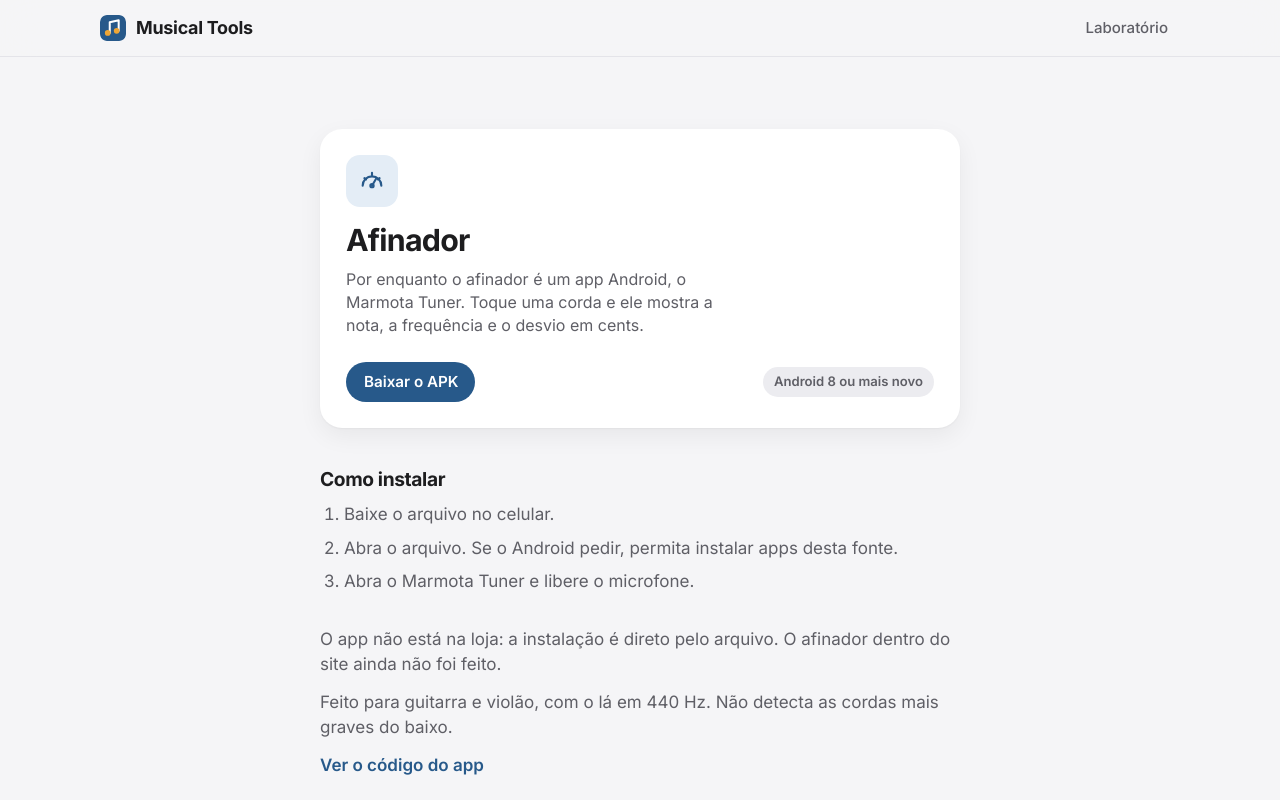
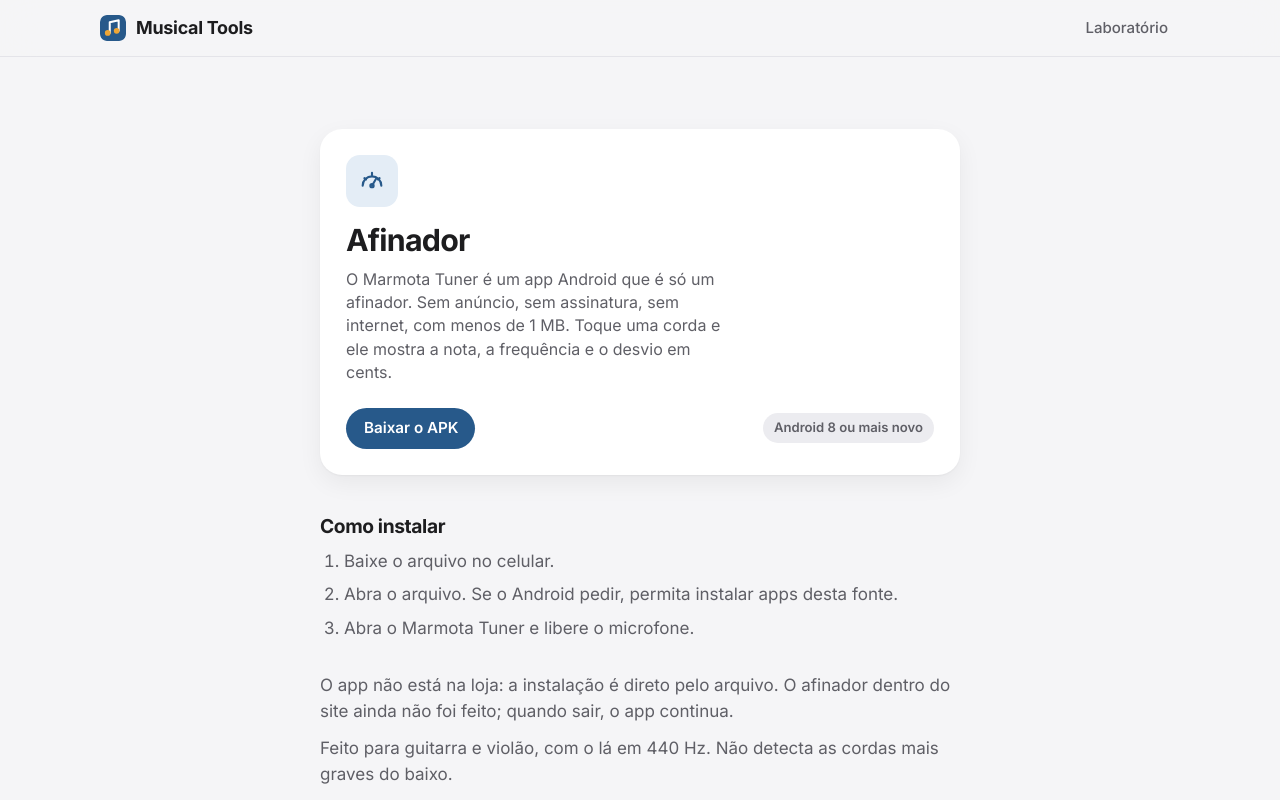
Before and after one commit to MatheusFinatto/music, a Next.js app: page /pt-BR/afinador in a window 1280 px wide. Shown: the top 800 px of the page. Built offline with nearby package versions, Linux system fonts and the light colour scheme.

Commit message:
Afinador: o app Android convive com o afinador do site
O Marmota Tuner fica mesmo depois do afinador web: é só um afinador,
sem anúncio, sem internet, menos de 1 MB. Textos da página /afinador,
PROJETO, ROADMAP e CLAUDE.md passam a dizer isso.

```diff
--- a/messages/pt-BR.json
+++ b/messages/pt-BR.json
@@ -53,14 +53,14 @@
   "afinador": {
     "title": "Afinador",
     "description": "Marmota Tuner: app Android de afinação pelo microfone, com a nota e o desvio em cents.",
-    "lead": "Por enquanto o afinador é um app Android, o Marmota Tuner. Toque uma corda e ele mostra a nota, a frequência e o desvio em cents.",
+    "lead": "O Marmota Tuner é um app Android que é só um afinador. Sem anúncio, sem assinatura, sem internet, com menos de 1 MB. Toque uma corda e ele mostra a nota, a frequência e o desvio em cents.",
     "download": "Baixar o APK",
     "platform": "Android 8 ou mais novo",
     "installTitle": "Como instalar",
     "step1": "Baixe o arquivo no celular.",
     "step2": "Abra o arquivo. Se o Android pedir, permita instalar apps desta fonte.",
     "step3": "Abra o Marmota Tuner e libere o microfone.",
-    "notStore": "O app não está na loja: a instalação é direto pelo arquivo. O afinador dentro do site ainda não foi feito.",
+    "notStore": "O app não está na loja: a instalação é direto pelo arquivo. O afinador dentro do site ainda não foi feito; quando sair, o app continua.",
     "limits": "Feito para guitarra e violão, com o lá em 440 Hz. Não detecta as cordas mais graves do baixo.",
     "source": "Ver o código do app"
   },
--- a/src/tools/afinador/Afinador.tsx
+++ b/src/tools/afinador/Afinador.tsx
@@ -1,7 +1,7 @@
 import { getTranslations } from "next-intl/server";
 import { ToolIcon } from "@/components/ToolIcon";
 
-// Por enquanto o afinador é o app Android em marmota-tuner/. Esta página só explica e entrega o APK.
+// O app Android em marmota-tuner/ convive com o afinador do site (docs/PROJETO.md). Esta página só explica e entrega o APK.
 // O arquivo é anexado a um Release do GitHub com este nome exato (ver marmota-tuner/README.md).
 const APK_URL = "https://github.com/MatheusFinatto/music/releases/latest/download/marmota-tuner.apk";
 const SOURCE_URL = "https://github.com/MatheusFinatto/music/tree/main/marmota-tuner";
```
Also changed, not shown: 3 other files (tests, documents, lock files or other folders).
